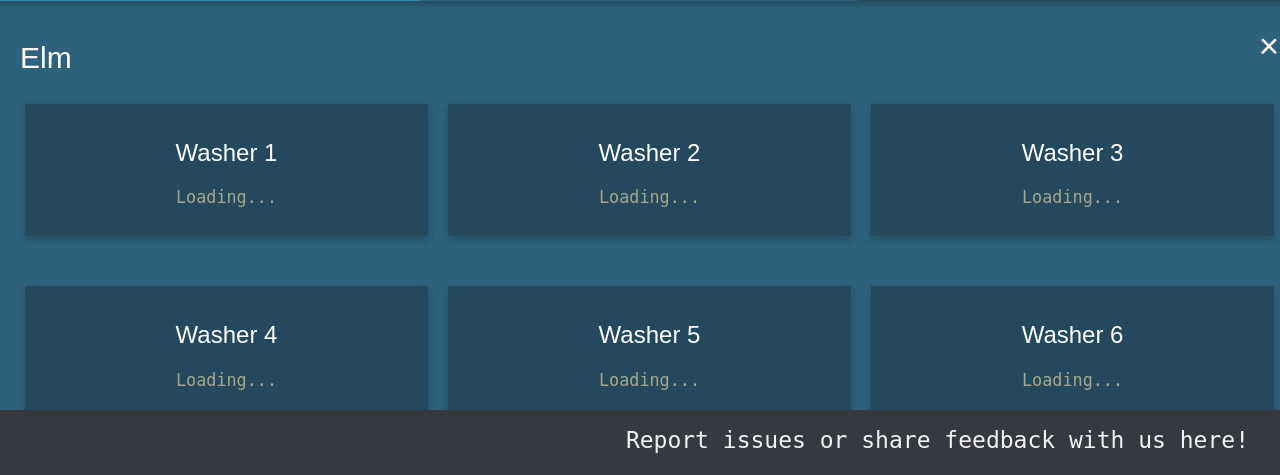
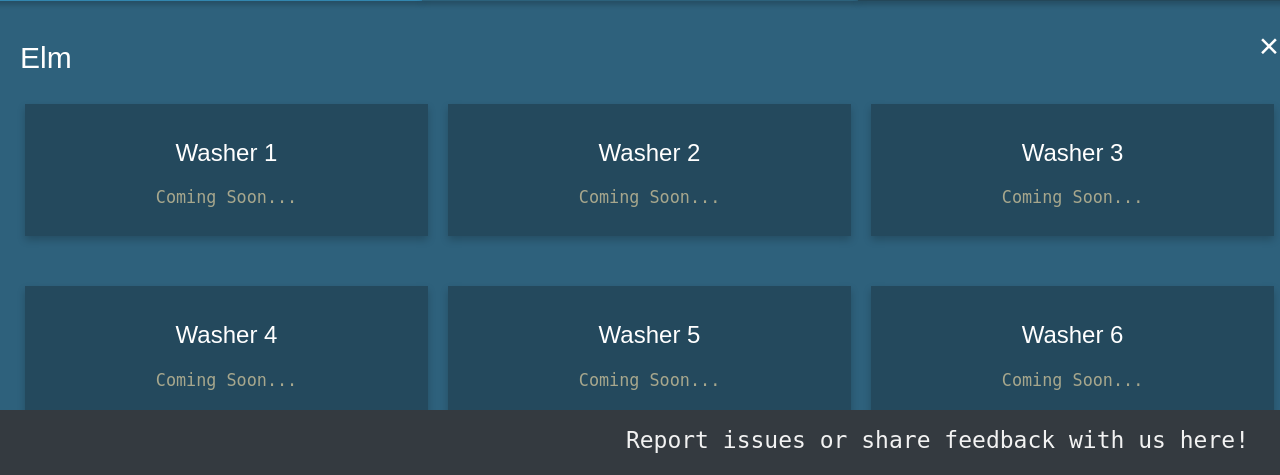
Before and after one commit to sapkotashardul/YNCLaundryViewer-, a Flask app: template app/templates/index.html in a window 1280 px wide, after a click on "Elm". Shown: the part 325-800 px from the top of the page. Run offline with Flask 2, Linux system fonts and the light colour scheme; the template is opened without the code that fills it, so the values that code supplies are empty; parts of the project's set-up code (start-up, migrations or seed data) failed here and were passed over; some libraries are stand-ins or nearby versions.

Commit message:
errored out washer 6

```diff
--- a/app/routes.py
+++ b/app/routes.py
@@ -161,16 +161,16 @@ try:
 except:
     pass
 
-@app.route('/cendana_washer6_status')
-def cendana_washer6_status():
-    cendana_washer6 = None
-    cendana_washer6 = get_latest_sensor_value('Cendana', 'Washer_6')
-    print("cendana_washer6_status: ", cendana_washer6)
-    return cendana_washer6
-try:
-    cendana_washer6_status()
-except:
-    pass
+#@app.route('/cendana_washer6_status')
+#def cendana_washer6_status():
+#    cendana_washer6 = None
+#    cendana_washer6 = get_latest_sensor_value('Cendana', 'Washer_6')
+#    print("cendana_washer6_status: ", cendana_washer6)
+#    return cendana_washer6
+#try:
+#    cendana_washer6_status()
+#except:
+#    pass
 
 #@app.route('/why')
 #def cendana
--- a/app/templates/index.html
+++ b/app/templates/index.html
@@ -351,7 +351,7 @@ body {
     margin-top: 20px;
     font-family: monospace;
     color: #a7a78d;
-    font-size: larger;"><span id="elm_washer1">Loading...</span></p>
+    font-size: larger;"><span id="elm_washer1">Coming Soon...</span></p>
     </div>
   </div>
 
@@ -362,7 +362,7 @@ body {
     margin-top: 20px;
     font-family: monospace;
     color: #a7a78d;
-    font-size: larger;"><span id="elm_washer2">Loading...</span></p>
+    font-size: larger;"><span id="elm_washer2">Coming Soon...</span></p>
     </div>
   </div>
 
@@ -373,7 +373,7 @@ body {
     margin-top: 20px;
     font-family: monospace;
     color: #a7a78d;
-    font-size: larger;"><span id="elm_washer3">Loading...</span></p>
+    font-size: larger;"><span id="elm_washer3">Coming Soon...</span></p>
     </div>
   </div>
 
@@ -384,7 +384,7 @@ body {
     margin-top: 20px;
     font-family: monospace;
     color: #a7a78d;
-    font-size: larger;"><span id="elm_washer4">Loading...</span></p>
+    font-size: larger;"><span id="elm_washer4">Coming Soon...</span></p>
     </div>
   </div>
 
@@ -395,7 +395,7 @@ body {
     margin-top: 20px;
     font-family: monospace;
     color: #a7a78d;
-    font-size: larger;"><span id="elm_washer5">Loading...</span></p>
+    font-size: larger;"><span id="elm_washer5">Coming Soon...</span></p>
     </div>
   </div>
 
@@ -406,7 +406,7 @@ body {
     margin-top: 20px;
     font-family: monospace;
     color: #a7a78d;
-    font-size: larger;"><span id="elm_washer6">Loading...</span></p>
+    font-size: larger;"><span id="elm_washer6">Coming Soon...</span></p>
     </div>  </div>
 </div>
 
@@ -424,7 +424,7 @@ body {
     margin-top: 20px;
     font-family: monospace;
     color: #a7a78d;
-    font-size: larger;"><span id="cendana_washer1">Loading...</span></p>
+    font-size: larger;"><span id="cendana_washer1">Coming Soon...</span></p>
     </div>
   </div>
 
@@ -457,7 +457,7 @@ body {
     margin-top: 20px;
     font-family: monospace;
     color: #a7a78d;
-    font-size: larger;"><span id="cendana_washer4">Loading...</span></p>
+    font-size: larger;"><span id="cendana_washer4">Coming Soon...</span></p>
     </div>
   </div>
 
@@ -479,7 +479,7 @@ body {
     margin-top: 20px;
     font-family: monospace;
     color: #a7a78d;
-    font-size: larger;"><span id="cendana_washer6">Loading...</span></p>
+    font-size: larger;"><span id="cendana_washer6">Under Maintenance</span></p>
     <!--This used to be what was ontop: font-size: larger;"><span id="cendana_washer6">{{cendana_washer3}}</span></p>-->
     </div>  </div>
 
```
